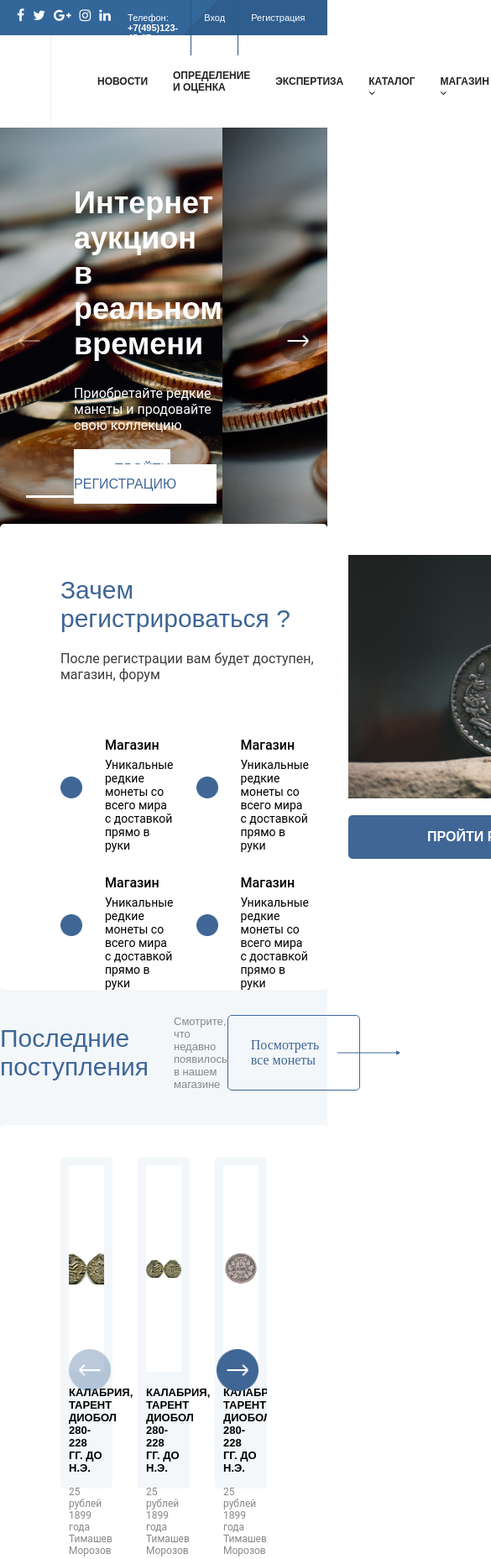
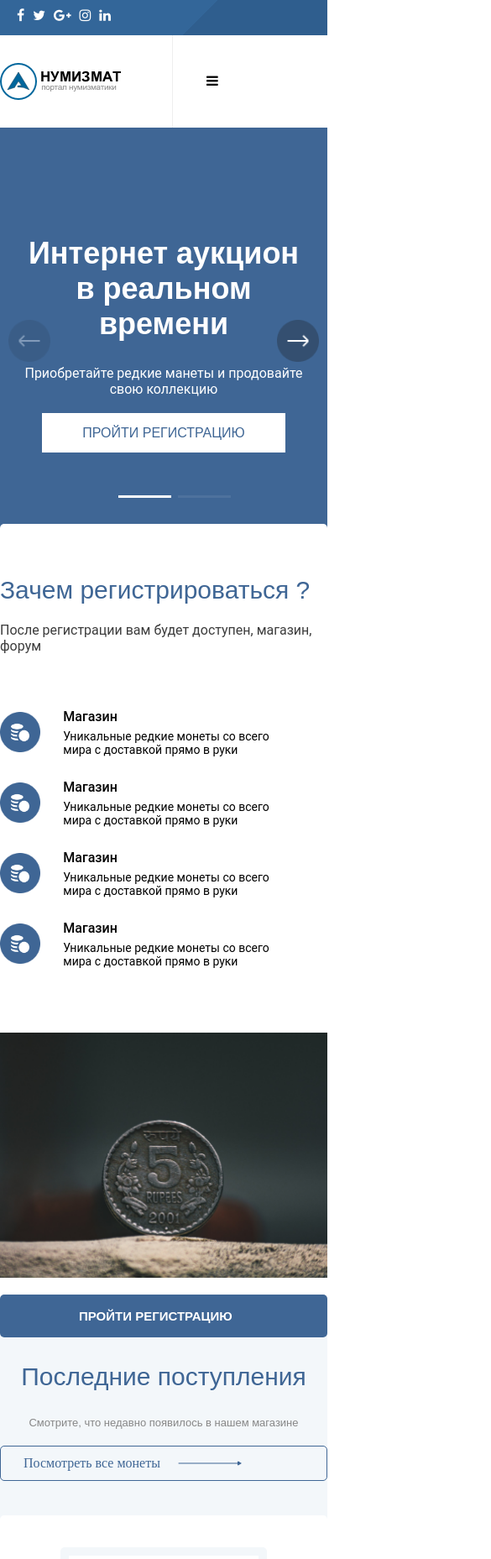
Before and after one commit to q133ss/numezmat, a plain HTML site: page index.html in a window 390 px wide. Shown: the top 1857 px of the page at 84% size, 585 px wide, since content can reach past the window. Drawn offline with nearby package versions, Linux system fonts and the light colour scheme.

Commit message:
mobile adaptive

```diff
--- a/index.html
+++ b/index.html
@@ -111,6 +111,9 @@
                             <a href="#" class="header-search"><i class="fa fa-search"></i></a>
                         </li>
                     </ul>
+                    <span class="menu-burger">
+                        <i class="fa fa-bars"></i>
+                    </span>
                 </nav>
             </div>
         </div>
@@ -504,6 +507,9 @@
             </div>
         </div>
     </div>
+
+    <!-- Mobile menu -->
+    <!-- ---- -->
     <!-- Swiper -->
     <script src="https://cdn.jsdelivr.net/npm/swiper@8/swiper-bundle.min.js"></script>
     <!-- Initialize Swiper -->
@@ -529,6 +535,17 @@
           nextEl: ".swiper-button-next",
           prevEl: ".swiper-button-prev",
         },
+        breakpoints: {
+            900:{
+                slidesPerView: 1,
+            },
+            650:{
+                slidesPerView: 1,
+            },
+            350:{
+                slidesPerView: 1,
+            }
+        }
       });
 
       var swiper = new Swiper(".news-slider", {
@@ -538,6 +555,14 @@
           nextEl: ".swiper-button-next",
           prevEl: ".swiper-button-prev",
         },
+        breakpoints: {
+            1250:{
+                slidesPerView: 1,
+            },
+            350:{
+                slidesPerView: 1,
+            }
+        }
       });
       </script>
 </body>
--- a/scss/main.scss
+++ b/scss/main.scss
@@ -100,6 +100,10 @@ header{
 
 .logo a{
     display: flex;
+}
+
+.menu-burger{
+    display: none;
 }
 
 .header-menu{
@@ -696,3 +700,147 @@ footer{
 .copyright-links a{
     color: #8997a5;
 }
+
+/* Adaprive */
+
+@media screen and (max-width: 1200px) {
+    .container{
+        max-width: 1072px;
+    }
+}
+
+@media screen and (max-width: 1025px){
+    .menu-burger{
+        display: block;
+    }
+    .header-menu{
+        display: none;
+    }
+
+    .container{
+        max-width: 972px;
+    }
+
+    .slider-item img{
+        max-width: 517px;
+    }
+}
+
+@media screen and (max-width: 874px) {
+    .why-blocks{
+        grid-template-columns: repeat(1,1fr);
+        margin-bottom: 40px;
+    }
+
+    .why-right{
+        align-self: center;
+    }
+}
+
+@media screen and (max-width: 810px) {
+    .container{
+        max-width: 800px;
+    }
+
+    .slider-item{
+        display: grid;
+    }
+
+    .mySwiper .swiper-pagination{
+        left: 35%!important;
+    }
+
+    .slider-item img{
+        display: none;
+    }
+
+    .slider-item img{
+        max-width: 317px;
+    }
+
+    .why-wrapper{
+        display: grid;
+    }
+
+    .posts-header{
+        display: grid;
+    }
+
+    .posts-header-btn{
+        margin-top: 20px;
+    }
+
+    .pre-footer-row{
+        display: grid;
+        justify-content: center;
+    }
+
+    .pre-footer-socials{
+        margin-top: 20px;
+    }
+
+    .pre-footer-col{
+        width: 100%;
+    }
+
+    .pre-footer-input{
+        width: 100%;
+    }
+
+    .pre-footer-btn{
+        width: 100%;
+    }
+
+    .footer-row{
+        grid-template-columns: repeat(3,33%);
+    }
+}
+
+@media screen and (max-width: 650px){
+    .news-slide-wrap{
+        display: grid;
+        max-width: 100%;
+        min-width: unset;
+        max-height: 100%!important;
+    }
+    .before-header-right{
+        display: none;
+    }
+}
+
+
+@media screen and (max-width: 610px) {
+    .footer-row{
+        grid-template-columns: repeat(1, 1fr);
+        grid-row-gap: 50px;
+        justify-content: center;
+    }
+}
+
+@media screen and (max-width: 609px) {
+    .container{
+        max-width: 100%;
+    }
+
+    .slider-content{
+        text-align: center;
+    }
+
+    .posts-header{
+        justify-content: unset;
+    }
+
+    .posts-header-title{
+        display: grid;
+        text-align: center;
+    }
+
+    .why-btn{
+        width: 100%;
+        font-size: 15px;
+    }
+
+    .why-wrapper{
+        padding: 0;
+    }
+}
```
Also changed, not shown: css/main.css.
